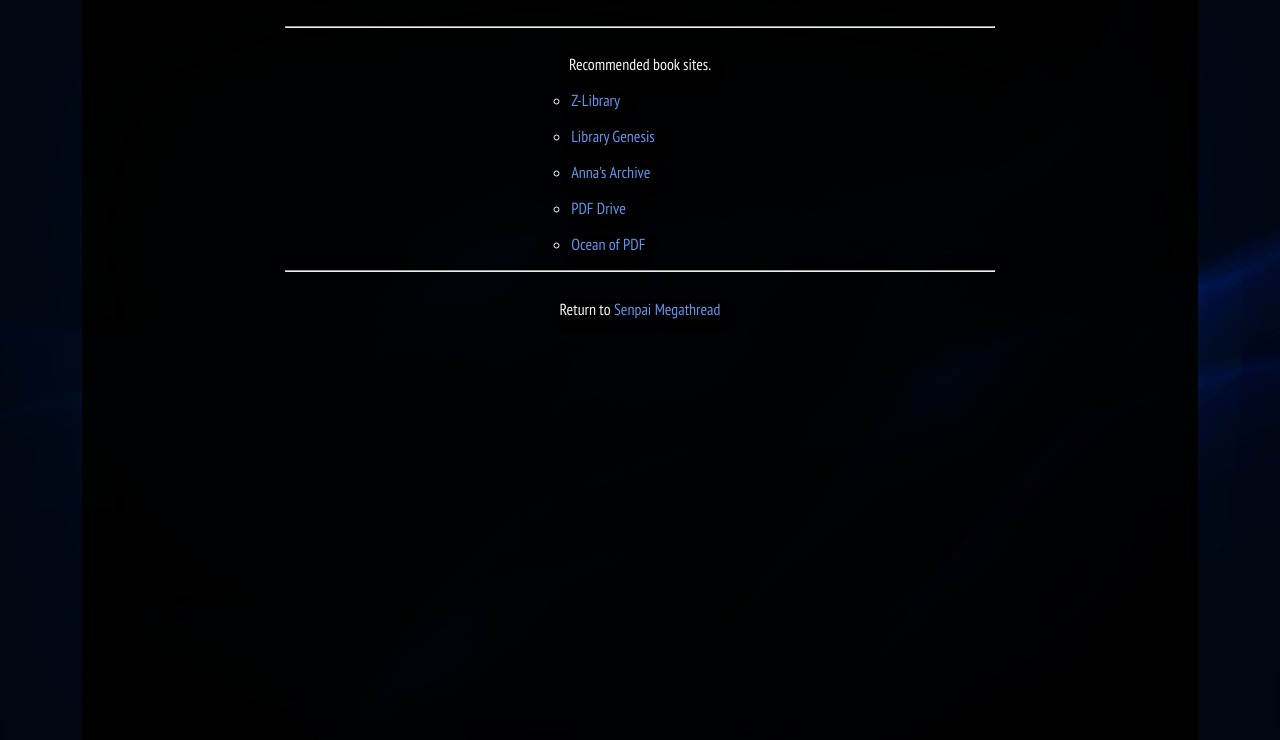
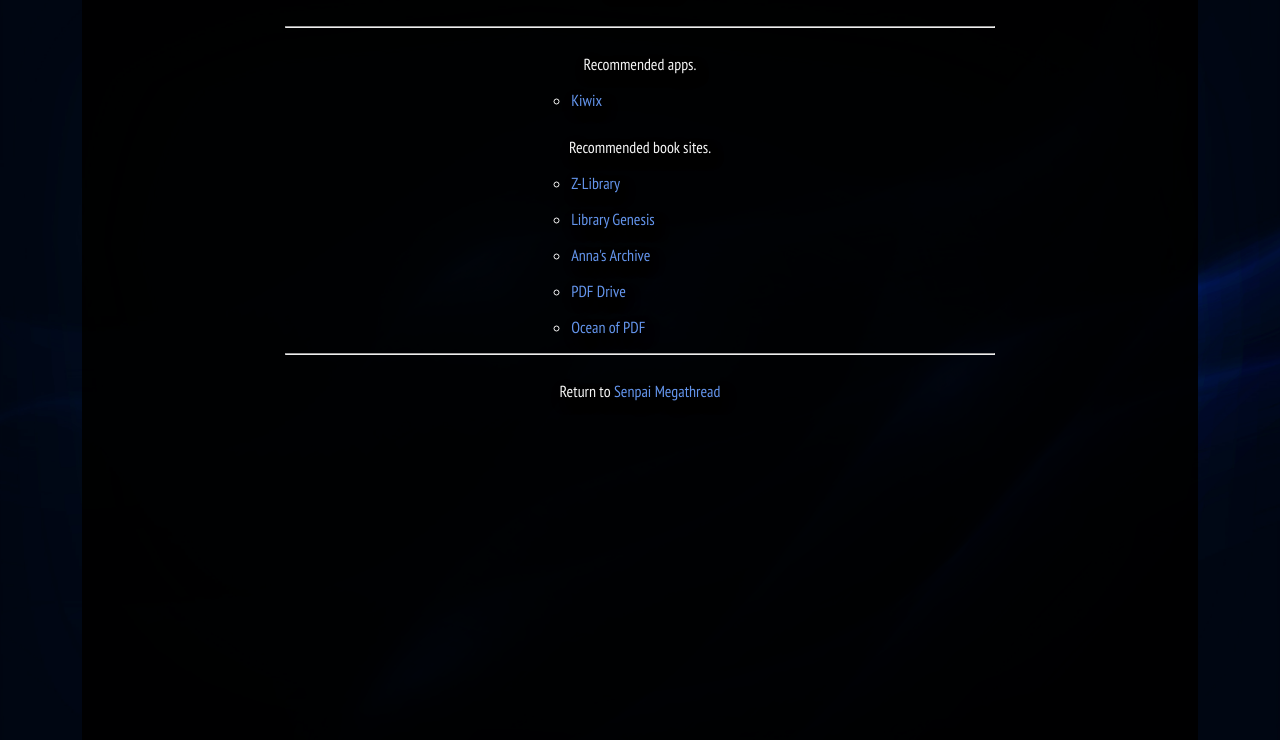
Before and after one commit to vladimir-sama/neko-megathread, a plain HTML site: page books.html in a window 1280 px wide. Shown: the part 89-829 px from the top of the page. Drawn offline with Linux system fonts and the light colour scheme.

Commit message:
Added Kiwix

```diff
--- a/books.html
+++ b/books.html
@@ -14,6 +14,12 @@
         </h1>
         <hr>
         <p>
+            Recommended apps.
+        </p>
+        <ul>
+            <li><a href='https://github.com/kiwix'>Kiwix</a></li>
+        </ul>
+        <p>
             Recommended book sites.
         </p>
         <ul>
```
